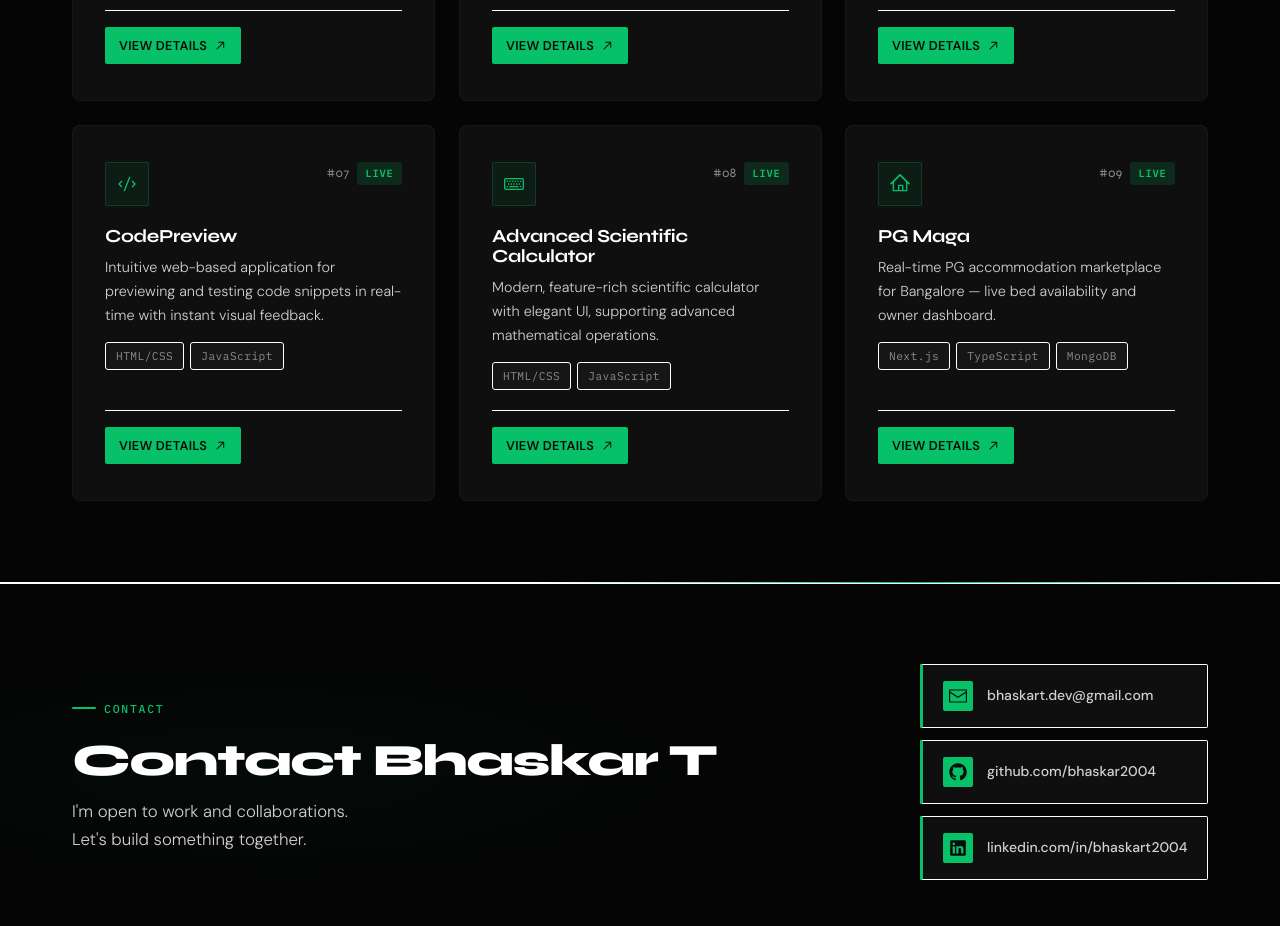
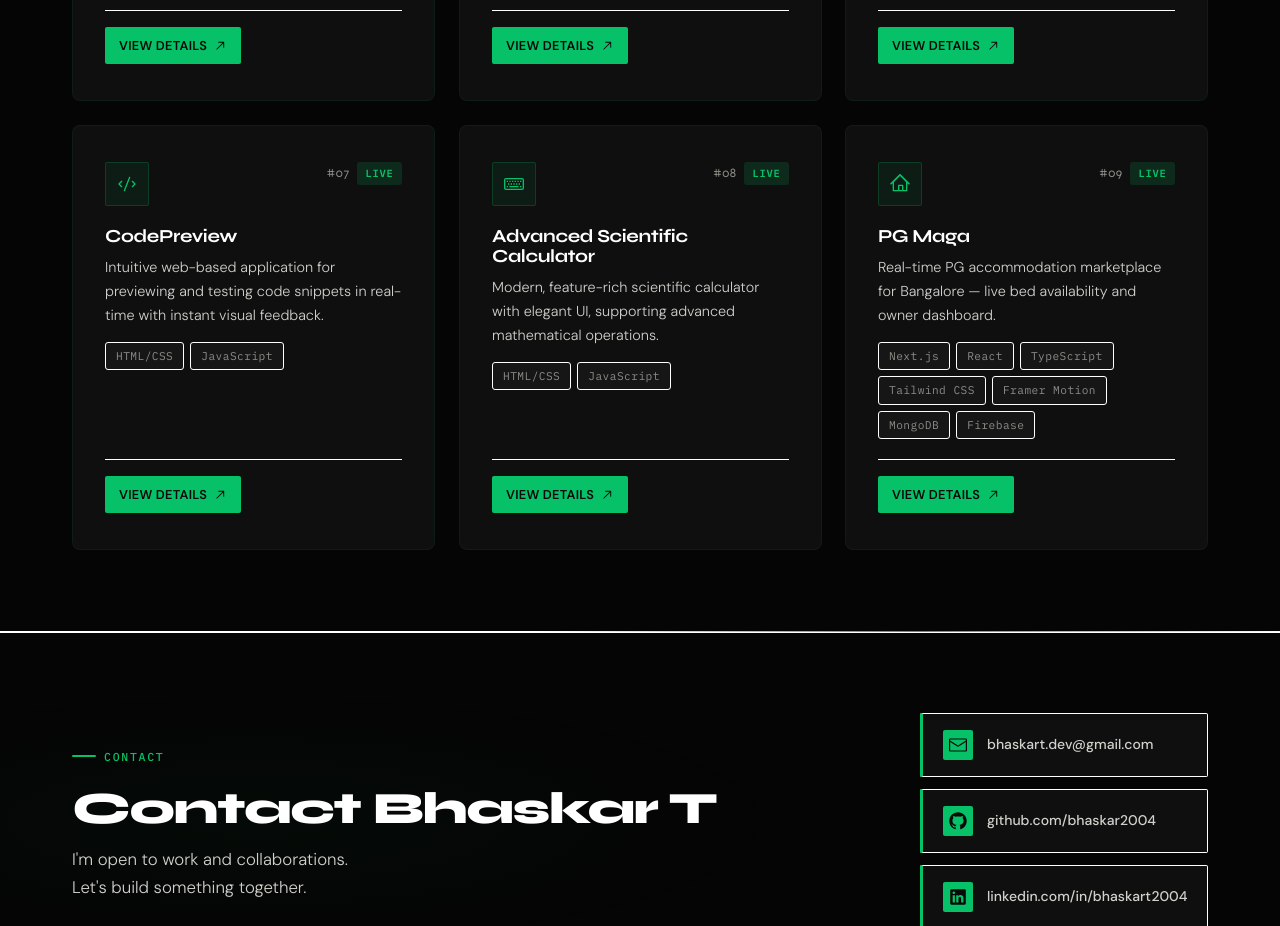
Before and after one commit to bhaskar2004/my.portfolio, a React (Vite) app: page / in a window 1280 px wide. Shown: the part 2640-3566 px from the top of the page. Built offline with nearby package versions, Linux system fonts and the light colour scheme.

Commit message:
docs: update PG Maga project details in projects data

```diff
--- a/src/data/projects.js
+++ b/src/data/projects.js
@@ -141,11 +141,50 @@ pip install torch torchvision opencv-python
         title: 'PG Maga',
         brief: 'Real-time PG accommodation marketplace for Bangalore — live bed availability and owner dashboard.',
         description: 'The ultimate solution for finding PG accommodation in Bangalore. It features a real-time availability tracker, a secure owner portal for listing management, and a seamless search experience for students and professionals.',
-        tech: ['Next.js', 'TypeScript', 'MongoDB'],
+        tech: ['Next.js', 'React', 'TypeScript', 'Tailwind CSS', 'Framer Motion', 'MongoDB', 'Firebase'],
         github: 'https://github.com/bhaskar2004/pgmaga',
         live: 'https://pgmaga.onrender.com/',
         icon: HomeIcon,
         featured: true,
-        readme: ``
+        readme: `# PG Maga 🏠
+
+> A real-time PG accommodation marketplace built for Bangalore — find, list, and connect with paying guest accommodations instantly.
+
+**Live Demo → [pgmaga.onrender.com](https://pgmaga.onrender.com)**
+
+---
+
+## What is PG Maga?
+
+PG Maga is a full-stack accommodation discovery platform built specifically for Bangalore's paying guest rental market. It bridges the gap between tenants searching for PG accommodations and landlords or property owners — making the entire process faster, more transparent, and accessible in real time.
+
+Whether you're a student relocating for college, a working professional hunting for a place close to your office, or a property owner looking to get your PG listed — PG Maga is built for you.
+
+---
+
+## Features
+
+- **Real-time listings** — Browse PG accommodations with live data, no stale results
+- **Firebase Authentication** — Secure sign-in with Google or email/password
+- **Search & Filter** — Filter by location, price range, gender preference, and amenities
+- **List your PG** — Property owners can submit and manage their own listings
+- **Responsive design** — Mobile-first, works seamlessly across all screen sizes
+- **Smooth animations** — Framer Motion powered transitions and micro-interactions
+- **Type-safe codebase** — Full TypeScript coverage across frontend and API routes
+
+---
+
+## Tech Stack
+
+| Layer | Technology |
+|---|---|
+| **Framework** | Next.js 16 (App Router) |
+| **UI Library** | React 19 |
+| **Language** | TypeScript |
+| **Styling** | Tailwind CSS v4 |
+| **Animations** | Framer Motion |
+| **Database** | MongoDB Atlas |
+| **Authentication** | Firebase Auth |
+| **Deployment** | Render |`
     }
 ];
```
